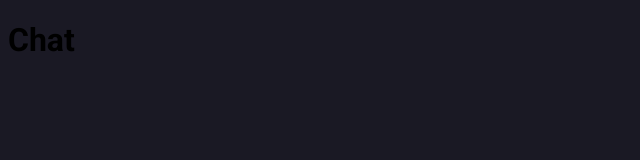
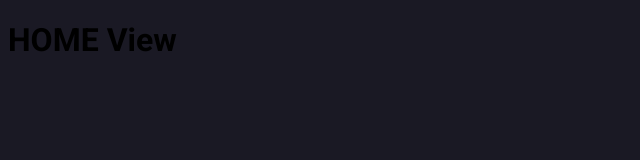
Before and after one commit to marcusviniciusmo/Chat-Bora_Codar_Dev04, a React (Vite) app in the folder frontend/: page / in a window 1280 px wide. Shown: the top 160 px of the page, without its empty margins (0-640 px from the left). Built offline with nearby package versions, Linux system fonts and the light colour scheme.

Commit message:
Home view creation

```diff
--- a/frontend/src/App.tsx
+++ b/frontend/src/App.tsx
@@ -1,6 +1,8 @@
+import { Home } from "./views/Home";
+
 function App() {
   return (
-    <h1>Chat</h1>
+    <Home />
   );
 };
 
--- /dev/null
+++ b/frontend/src/views/Home/index.tsx
@@ -0,0 +1,5 @@
+export function Home() {
+  return (
+    <h1>HOME View</h1>
+  );
+};
```
